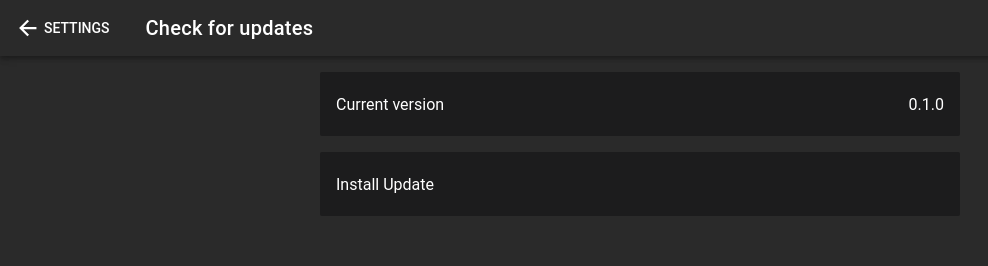
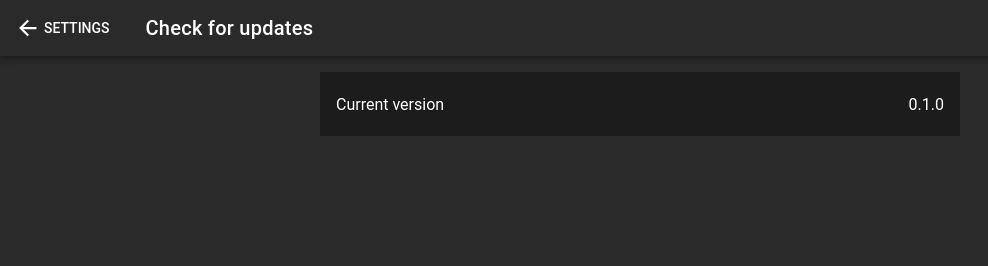
Before and after one commit to VanshajSaxena/printit-pwa, a React (Vite) app: page /settings/update in a window 1280 px wide. Shown: the top 266 px of the page, without its empty margins (0-988 px from the left). Built offline with nearby package versions, Linux system fonts and the light colour scheme.

Commit message:
useUpdate in UpdateAppPage

```diff
--- a/src/pages/settings/UpdateAppPage.tsx
+++ b/src/pages/settings/UpdateAppPage.tsx
@@ -1,3 +1,4 @@
+import { useUpdate } from "@hooks/useUpdate";
 import {
   IonBackButton,
   IonButtons,
@@ -12,6 +13,7 @@ import {
 import AppContent from "@layout/AppContent";
 
 export default function UpdateAppPage() {
+  const { needRefresh, updateServiceWorker } = useUpdate();
   return (
     <IonPage>
       <IonHeader translucent>
@@ -29,9 +31,13 @@ export default function UpdateAppPage() {
             <IonLabel slot="end">0.1.0</IonLabel>
           </IonItem>
         </IonList>
-        <IonList inset>
-          <IonItem button>Install Update</IonItem>
-        </IonList>
+        {needRefresh[0] && (
+          <IonList inset>
+            <IonItem button onClick={() => updateServiceWorker()}>
+              Install Update
+            </IonItem>
+          </IonList>
+        )}
       </AppContent>
     </IonPage>
   );
```
